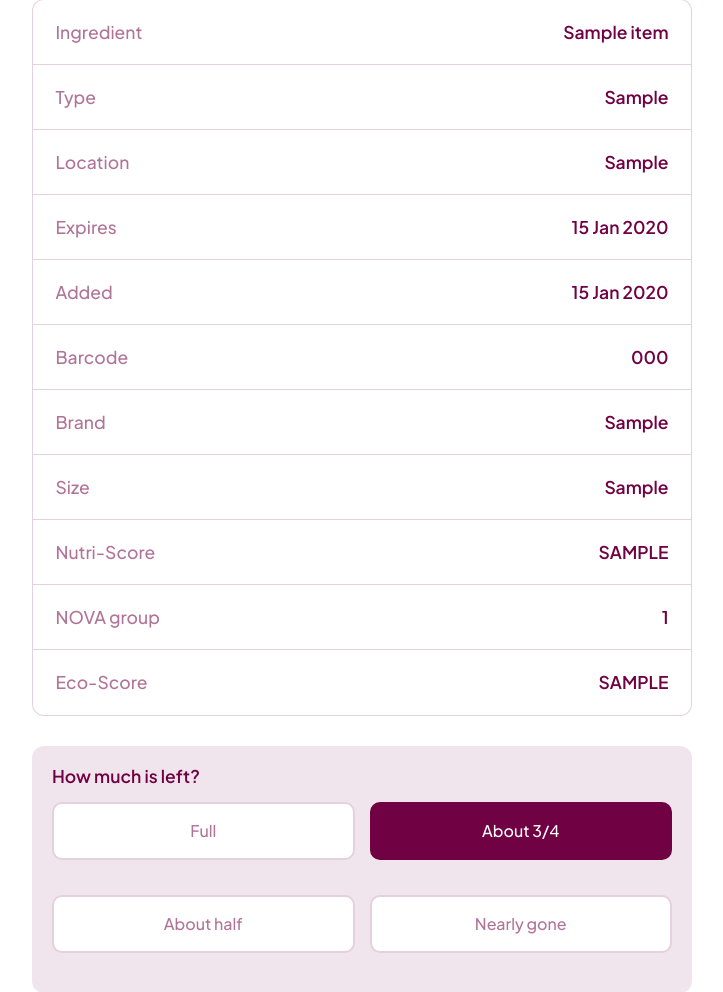
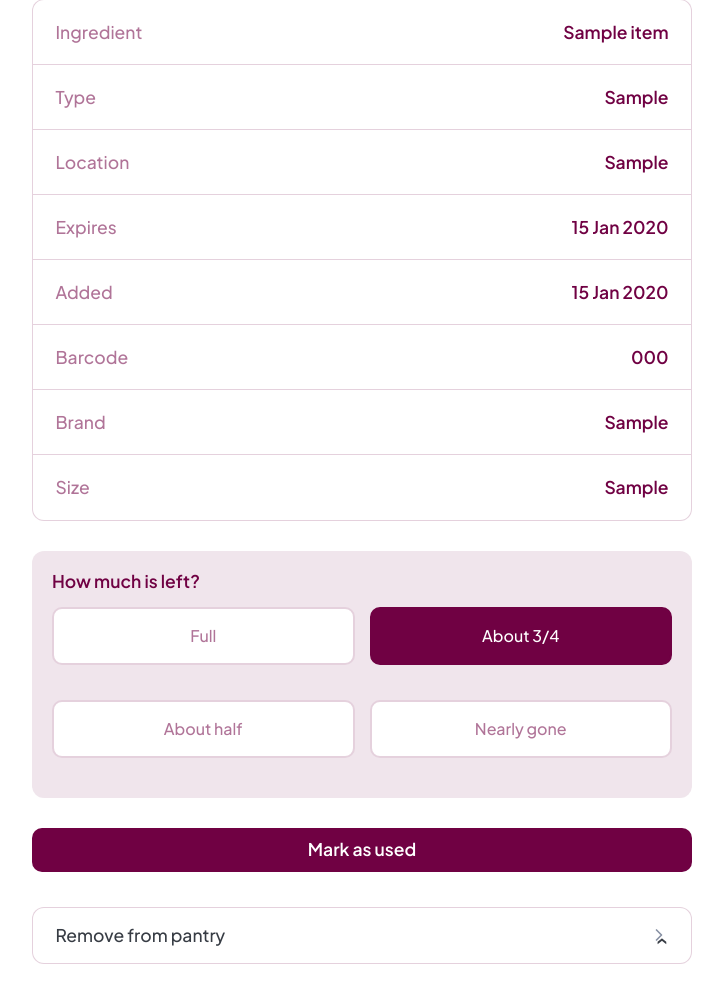
Before and after one commit to jeremychia/asian-auntie, a Flask app: template templates/perishables/item_detail.html in a window 1280 px wide. Shown: the part 483-1475 px from the top of the page, without its empty margins (278-1001 px from the left). After the commit the page ends 1447 px from the top, so only its background shows below. Run offline with Flask 3, Linux system fonts and the light colour scheme; the template is opened without the code that fills it: values that come from a table or form of the project are taken from there, others are empty; tables that the repository leaves empty hold one stand-in row (values such as "Sample post"); grey boxes marked "Sample" are stand-in pictures; some libraries are stand-ins or nearby versions.

Commit message:
chore(item-details): standardise buttons and remove extra fields

```diff
--- a/templates/perishables/item_detail.html
+++ b/templates/perishables/item_detail.html
@@ -178,7 +178,7 @@ today).days %}
       </div>
     </div>
     {% endif %}
-    {% if item.brands or item.quantity or item.off_nutriscore_grade or item.off_nova_group or item.off_ecoscore_grade %}
+    {% if item.brands or item.quantity %}
     <div class="meta-row">
       <span class="meta-label">Brand</span>
       <span class="meta-value">{{ item.brands or '—' }}</span>
@@ -187,24 +187,6 @@ today).days %}
     <div class="meta-row">
       <span class="meta-label">Size</span>
       <span class="meta-value">{{ item.quantity }}</span>
-    </div>
-    {% endif %}
-    {% if item.off_nutriscore_grade %}
-    <div class="meta-row">
-      <span class="meta-label">Nutri-Score</span>
-      <span class="meta-value">{{ item.off_nutriscore_grade | upper }}</span>
-    </div>
-    {% endif %}
-    {% if item.off_nova_group %}
-    <div class="meta-row">
-      <span class="meta-label">NOVA group</span>
-      <span class="meta-value">{{ item.off_nova_group }}</span>
-    </div>
-    {% endif %}
-    {% if item.off_ecoscore_grade %}
-    <div class="meta-row">
-      <span class="meta-label">Eco-Score</span>
-      <span class="meta-value">{{ item.off_ecoscore_grade | upper }}</span>
     </div>
     {% endif %}
     {% endif %}
@@ -336,7 +318,7 @@ today).days %}
             type="submit"
             name="reason"
             value="mistake"
-            class="btn btn-ghost btn-sm"
+            class="btn btn-secondary btn-sm"
           >
             Keyed in by mistake
           </button>
@@ -380,7 +362,7 @@ today).days %}
             type="submit"
             name="reason"
             value="mistake"
-            class="btn btn-ghost btn-sm"
+            class="btn btn-secondary btn-sm"
           >
             Keyed in by mistake
           </button>
```
